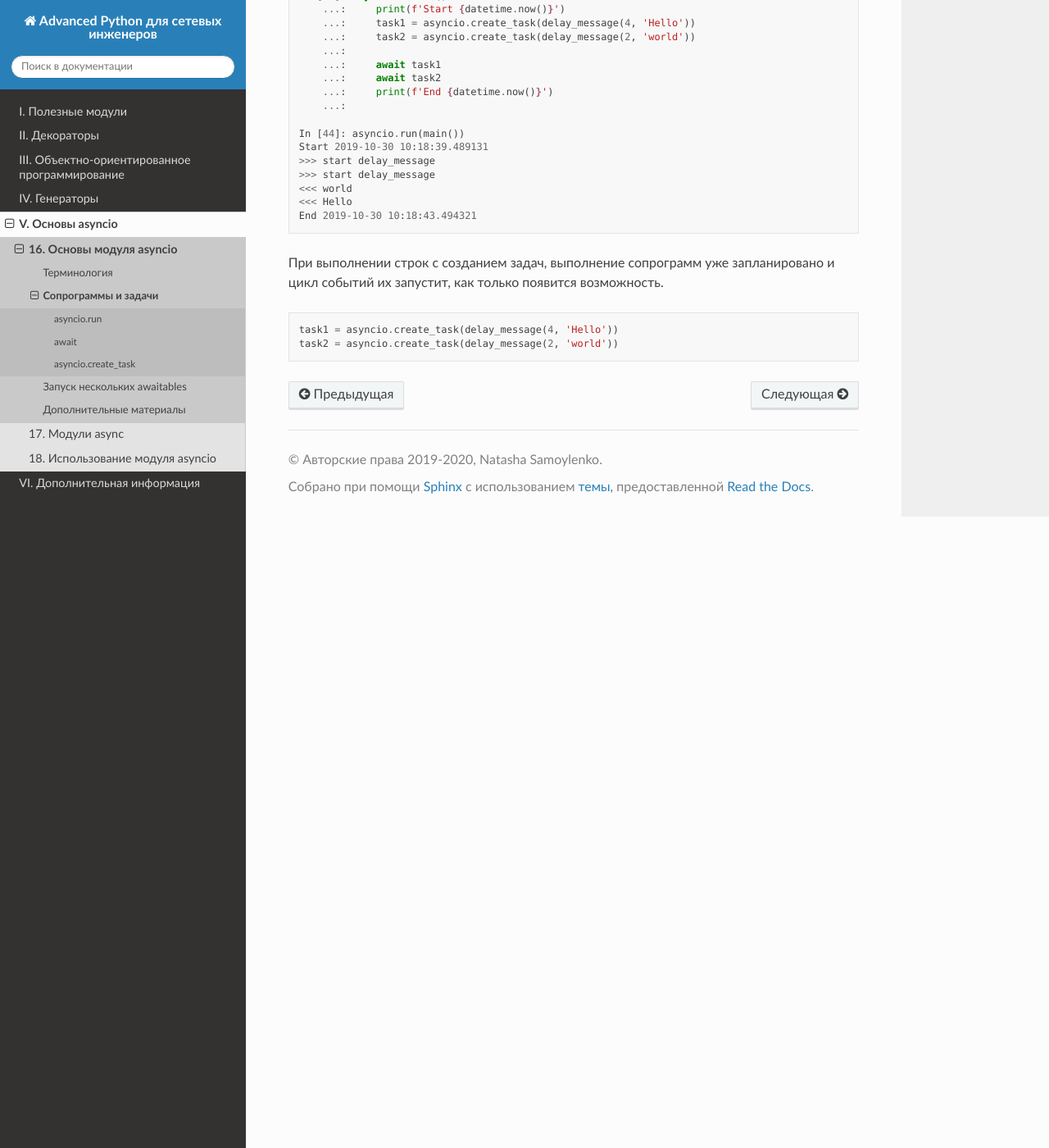
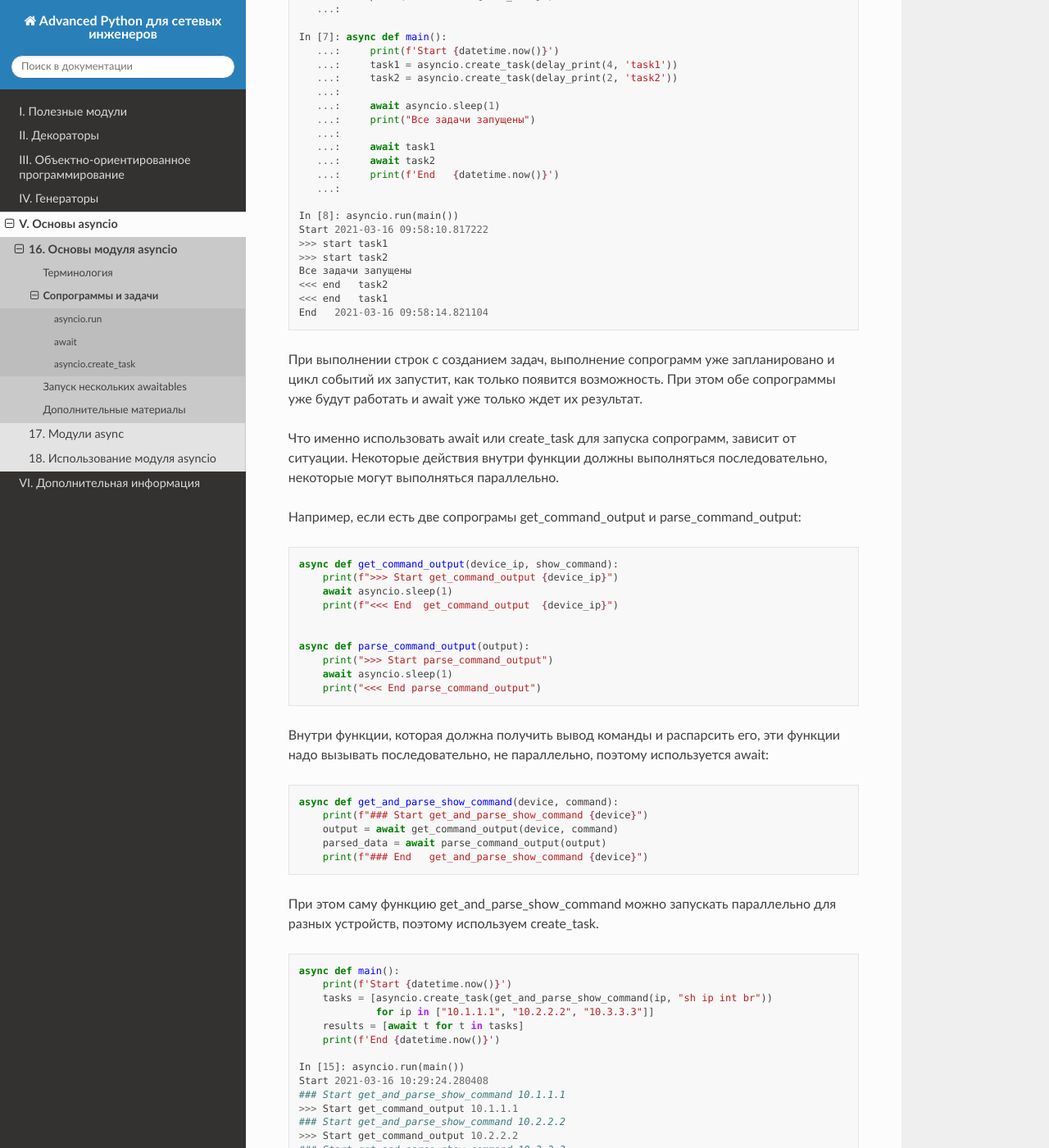
Before and after one commit to natenka/advpyneng-book, a Sphinx documentation site: the page built from docs/source/book/16_asyncio_basics/basics.rst, in a window 1280 px wide and 1400 px high, scrolled down 2581 px. Shown: the whole window at 82% size. Built offline with Sphinx 7.4.7 and the Read the Docs theme 2.0.0, drawn with Linux system fonts in a browser that asks for light colours; pages that are not in the unit, such as notebooks, are missing from menus; some of the changed text lies outside the part shown.

Commit message:
update asyncio basics

```diff
--- a/docs/source/book/16_asyncio_basics/basics.rst
+++ b/docs/source/book/16_asyncio_basics/basics.rst
@@ -70,33 +70,36 @@
 Второй вариант запуска сопрограммы - ожидание ее результата в другой сопрограмме
 с помощью ``await``.
 
-Сопрограмма delay_message выводит указанное сообщение с задержкой:
+Сопрограмма delay_print выводит указанное сообщение с задержкой:
 
 .. code:: python
 
-    In [10]: from datetime import datetime
+    In [2]: from datetime import datetime
 
-    In [11]: async def delay_message(delay, message):
-        ...:     await asyncio.sleep(delay)
-        ...:     print(message)
-        ...:
+    In [3]: async def delay_print(delay, task_name):
+       ...:     print(f'>>> start {task_name}')
+       ...:     await asyncio.sleep(delay)
+       ...:     print(f'<<< end   {task_name}')
+       ...:
 
-Для запуска сопрограммы delay_message, ее результат ожидается в сопрограмме main:
+Для запуска сопрограммы delay_print, ее результат ожидается в сопрограмме main:
 
 .. code:: python
 
-    In [12]: async def main():
-        ...:     print(f'Start {datetime.now()}')
-        ...:     await delay_message(4, 'Hello')
-        ...:     await delay_message(2, 'world')
-        ...:     print(f'End   {datetime.now()}')
-        ...:
+    In [4]: async def main():
+       ...:     print(f'Start {datetime.now()}')
+       ...:     await delay_print(4, 'task1')
+       ...:     await delay_print(2, 'task2')
+       ...:     print(f'End   {datetime.now()}')
+       ...:
 
-    In [13]: asyncio.run(main())
-    Start 2019-10-30 06:29:43.828145
-    Hello
-    world
-    End   2019-10-30 06:29:49.835494
+    In [5]: asyncio.run(main())
+    Start 2021-03-16 09:54:42.163949
+    >>> start task1
+    <<< end   task1
+    >>> start task2
+    <<< end   task2
+    End   2021-03-16 09:54:48.172434
 
 Обратите внимание на время выполнения main - в данном случае сопрограммы выполнились
 последовательно и суммарное время 6 секунд.
@@ -121,34 +124,99 @@
 
 .. code:: python
 
-    In [42]: async def delay_message(delay, message):
-        ...:     print('>>> start delay_message')
-        ...:     await asyncio.sleep(delay)
-        ...:     print('<<<', message)
-        ...:
+    In [6]: async def delay_print(delay, task_name):
+       ...:     print(f'>>> start {task_name}')
+       ...:     await asyncio.sleep(delay)
+       ...:     print(f'<<< end   {task_name}')
+       ...:
 
-    In [43]: async def main():
-        ...:     print(f'Start {datetime.now()}')
-        ...:     task1 = asyncio.create_task(delay_message(4, 'Hello'))
-        ...:     task2 = asyncio.create_task(delay_message(2, 'world'))
-        ...:
-        ...:     await task1
-        ...:     await task2
-        ...:     print(f'End {datetime.now()}')
-        ...:
+    In [7]: async def main():
+       ...:     print(f'Start {datetime.now()}')
+       ...:     task1 = asyncio.create_task(delay_print(4, 'task1'))
+       ...:     task2 = asyncio.create_task(delay_print(2, 'task2'))
+       ...:
+       ...:     await asyncio.sleep(1)
+       ...:     print("Все задачи запущены")
+       ...:
+       ...:     await task1
+       ...:     await task2
+       ...:     print(f'End   {datetime.now()}')
+       ...:
 
-    In [44]: asyncio.run(main())
-    Start 2019-10-30 10:18:39.489131
-    >>> start delay_message
-    >>> start delay_message
-    <<< world
-    <<< Hello
-    End 2019-10-30 10:18:43.494321
+    In [8]: asyncio.run(main())
+    Start 2021-03-16 09:58:10.817222
+    >>> start task1
+    >>> start task2
+    Все задачи запущены
+    <<< end   task2
+    <<< end   task1
+    End   2021-03-16 09:58:14.821104
 
 При выполнении строк с созданием задач, выполнение сопрограмм уже запланировано
 и цикл событий их запустит, как только появится возможность.
+При этом обе сопрограммы уже будут работать и await уже только ждет их результат.
+
+Что именно использовать await или create_task для запуска сопрограмм, зависит от
+ситуации. Некоторые действия внутри функции должны выполняться последовательно,
+некоторые могут выполняться параллельно.
+
+Например, если есть две сопрограмы get_command_output и parse_command_output:
 
 .. code:: python
 
-    task1 = asyncio.create_task(delay_message(4, 'Hello'))
-    task2 = asyncio.create_task(delay_message(2, 'world'))
+    async def get_command_output(device_ip, show_command):
+        print(f">>> Start get_command_output {device_ip}")
+        await asyncio.sleep(1)
+        print(f"<<< End  get_command_output  {device_ip}")
+
+
+    async def parse_command_output(output):
+        print(">>> Start parse_command_output")
+        await asyncio.sleep(1)
+        print("<<< End parse_command_output")
+
+
+Внутри функции, которая должна получить вывод команды и распарсить его,
+эти функции надо вызывать последовательно, не параллельно, поэтому используется await:
+
+.. code:: python
+
+    async def get_and_parse_show_command(device, command):
+        print(f"### Start get_and_parse_show_command {device}")
+        output = await get_command_output(device, command)
+        parsed_data = await parse_command_output(output)
+        print(f"### End   get_and_parse_show_command {device}")
+
+При этом саму функцию get_and_parse_show_command можно запускать параллельно
+для разных устройств, поэтому используем create_task.
+
+.. code:: python
+
+    async def main():
+        print(f'Start {datetime.now()}')
+        tasks = [asyncio.create_task(get_and_parse_show_command(ip, "sh ip int br"))
+                 for ip in ["10.1.1.1", "10.2.2.2", "10.3.3.3"]]
+        results = [await t for t in tasks]
+        print(f'End {datetime.now()}')
+
+    In [15]: asyncio.run(main())
+    Start 2021-03-16 10:29:24.280408
+    ### Start get_and_parse_show_command 10.1.1.1
+    >>> Start get_command_output 10.1.1.1
+    ### Start get_and_parse_show_command 10.2.2.2
+    >>> Start get_command_output 10.2.2.2
+    ### Start get_and_parse_show_command 10.3.3.3
+    >>> Start get_command_output 10.3.3.3
+    <<< End  get_command_output  10.1.1.1
+    >>> Start parse_command_output
+    <<< End  get_command_output  10.2.2.2
+    >>> Start parse_command_output
+    <<< End  get_command_output  10.3.3.3
+    >>> Start parse_command_output
+    <<< End parse_command_output
+    ### End   get_and_parse_show_command 10.1.1.1
+    <<< End parse_command_output
+    ### End   get_and_parse_show_command 10.2.2.2
+    <<< End parse_command_output
+    ### End   get_and_parse_show_command 10.3.3.3
+    End 2021-03-16 10:29:26.286659
--- a/docs/source/book/16_asyncio_basics/run_awaitables.rst
+++ b/docs/source/book/16_asyncio_basics/run_awaitables.rst
@@ -8,6 +8,7 @@
 * asyncio.wait
 * asyncio.wait_for
 * asyncio.as_completed
+
 
 asyncio.gather
 --------------
```
